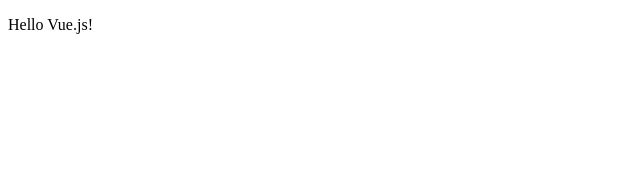
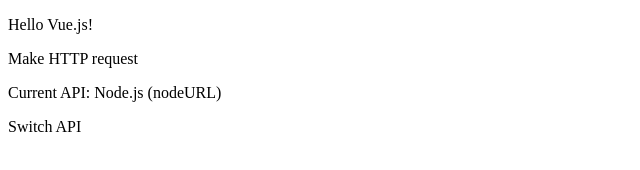
Before and after one commit to petestreet/mlh-localhost-sample-frontend, a plain HTML site: page index.html in a window 1280 px wide. Shown: the whole page, without its empty margins (0-640 px from the left). Drawn offline with nearby package versions, Linux system fonts and the light colour scheme.

Commit message:
add basic methods for selecting an API service and making HTTP requests

```diff
--- a/index.html
+++ b/index.html
@@ -3,6 +3,14 @@
 <head>
     <meta charset="UTF-8">
     <title>MLH Localhost Tweet Scraper</title>
+
+    <!--
+        We'll use the Axios library to make HTTP requests to our API.
+        In a larger frontend app, we'd probably build our assets with
+        Browserify or Webpack and call "require('axios')" to use this package.
+    -->
+    <script src="https://unpkg.com/axios/dist/axios.min.js"></script>
+
 
     <!-- development version of VueJS, includes helpful console warnings -->
     <script src="https://cdn.jsdelivr.net/npm/vue/dist/vue.js"></script>
@@ -14,9 +22,12 @@
 
 <div id="app">
     <p>{{ message }}</p>
+    <p @click="callAPI">Make HTTP request</p>
+    <p>Current API: {{ currentApiService.name }} ({{ currentApiService.url }})</p>
+    <p @click="switchApiService">Switch API</p>
 </div>
 
-<!-- include our VueJS code -->
+<!-- include our custom VueJS code -->
 <script src="js/app.js"></script>
 
 </body>
--- a/js/app.js
+++ b/js/app.js
@@ -1,6 +1,76 @@
+/*
+
+This file holds our custom Vue code.
+Feel free to expand on it: add more components,
+methods, and computed properties. We can also
+make use of a client-side router, flux data store,
+and other whiz-bang features.
+
+Check out the guide here: https://vuejs.org/v2/guide/
+
+*/
+
 new Vue({
   el: '#app',
   data: {
-    message: 'Hello Vue.js!'
+    message: 'Hello Vue.js!',
+
+    apiServices: [
+      {
+        id: 0,
+        name: 'Node.js',
+        url: 'nodeURL',
+        selected: true
+      },
+      {
+        id: 1,
+        name: 'Rails',
+        url: 'railsURL',
+        selected: false
+      }
+    ]
+  },
+  computed: {
+    currentApiService: function() {
+      return this.apiServices.find(function(service) {
+        return service.selected === true;
+      });
+    }
+  },
+  methods: {
+    switchApiService: function() {
+      // This method cycles through our array of API services,
+      // so you're free to add your own service in addition to
+      // the ones listed above.
+
+      // Get the API service that's currently in use.
+      var currentService =
+        this.apiServices.find(function(service) {
+          return service.selected === true;
+        });
+
+      // Find the next service according to the incrementing id field.
+      // Loop back to the first one if we're at the end of the array.
+      var nextServiceId = (currentService.id + 1) % this.apiServices.length;
+
+      // Select the next service, and deselect the current one.
+      var nextService =
+        this.apiServices.find(function(service) {
+          return service.id === nextServiceId;
+        });
+
+      nextService.selected = true;
+      currentService.selected = false;
+    },
+    callAPI: function() {
+      // GET request from thrid-party API
+      axios({
+        method:'get',
+        url:'https://jsonplaceholder.typicode.com/posts/1'
+      })
+        .then(function(response) {
+          console.log('response: ', response);
+        });
+    }
   }
-})
+});
```
